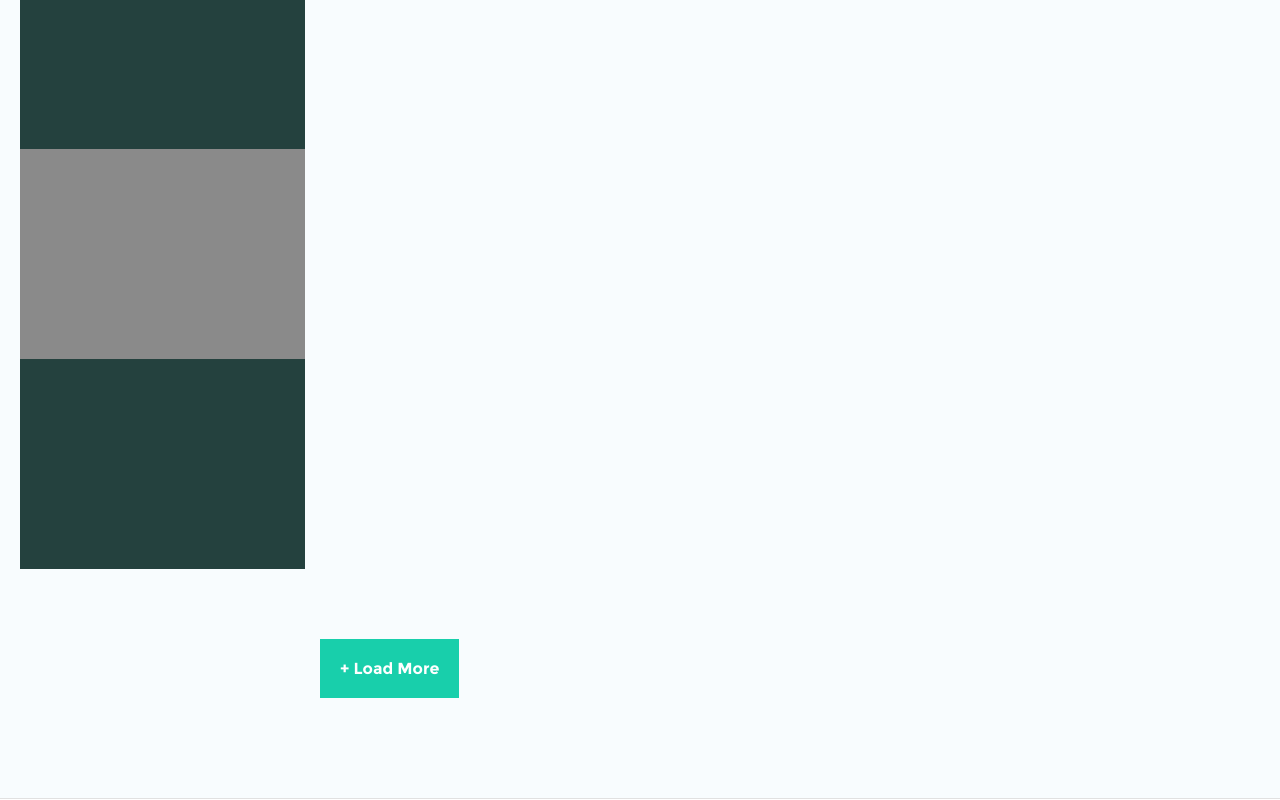
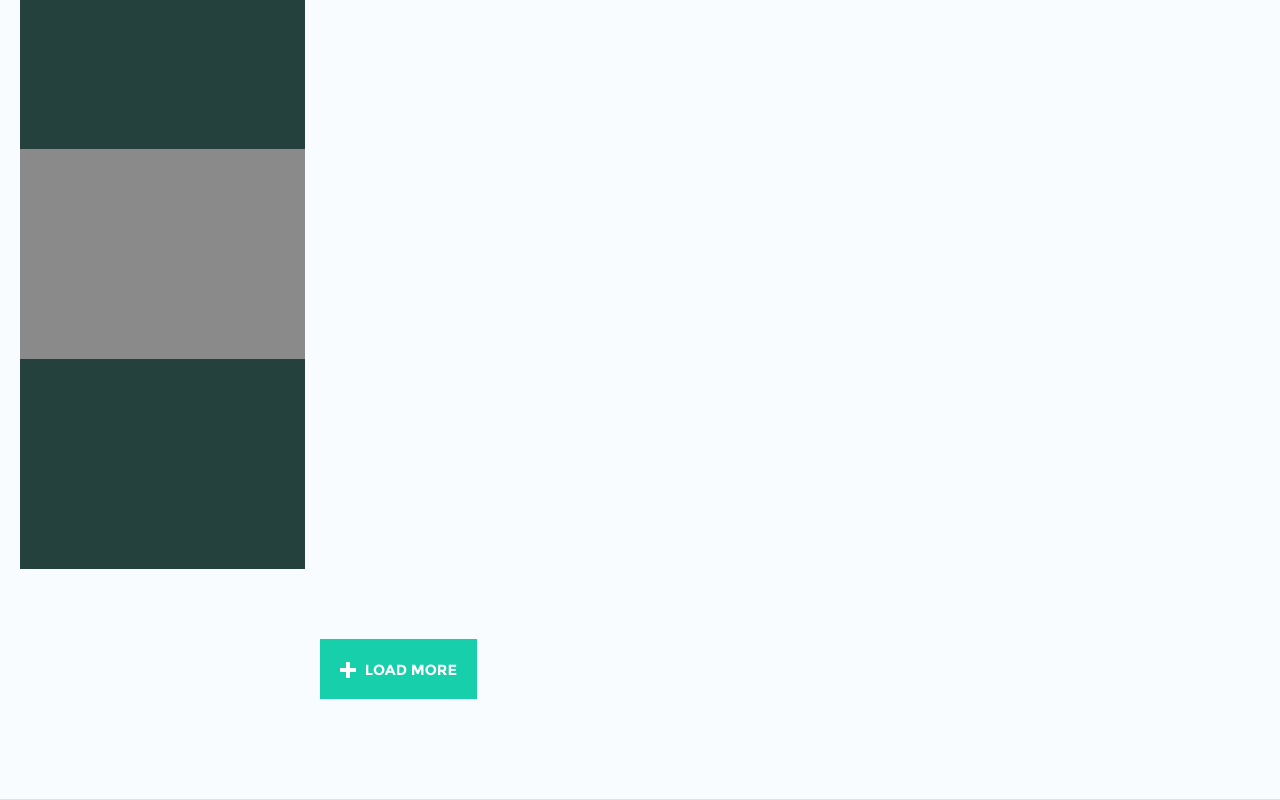
Before and after one commit to AlexeyKorkoza/Creative-Landing-Page, a plain HTML site: page index.html in a window 1280 px wide. Shown: the part 8843-9643 px from the top of the page. Drawn offline with nearby package versions, Linux system fonts and the light colour scheme.

Commit message:
Replace char + into image

```diff
--- a/css/style.css
+++ b/css/style.css
@@ -709,9 +709,15 @@ nav ul li:first-of-type a{
 }
 
 .LoadMore button{
-  font: 12pt "MontserratBold";
   background:#18cfab;
   color: white;
   border: none;
   padding: 20px;
+  font:11pt "MontserratBold";
 }
+
+.LoadMore button img{
+  position: relative;
+  top: 3px;
+  margin-right: 5px;
+}
--- a/index.html
+++ b/index.html
@@ -387,8 +387,10 @@
         </div>
       </div>
       <div class="LoadMore">
-        <button>+ Load More</button>
-      </div>
+        <button>
+          <img src="img/LoadMore.png" alt="" />
+          LOAD MORE</button>
+        </div>
     </div>
   </main>
   <!--end block-->
```
Also changed, not shown: img/LoadMore.png (added).
